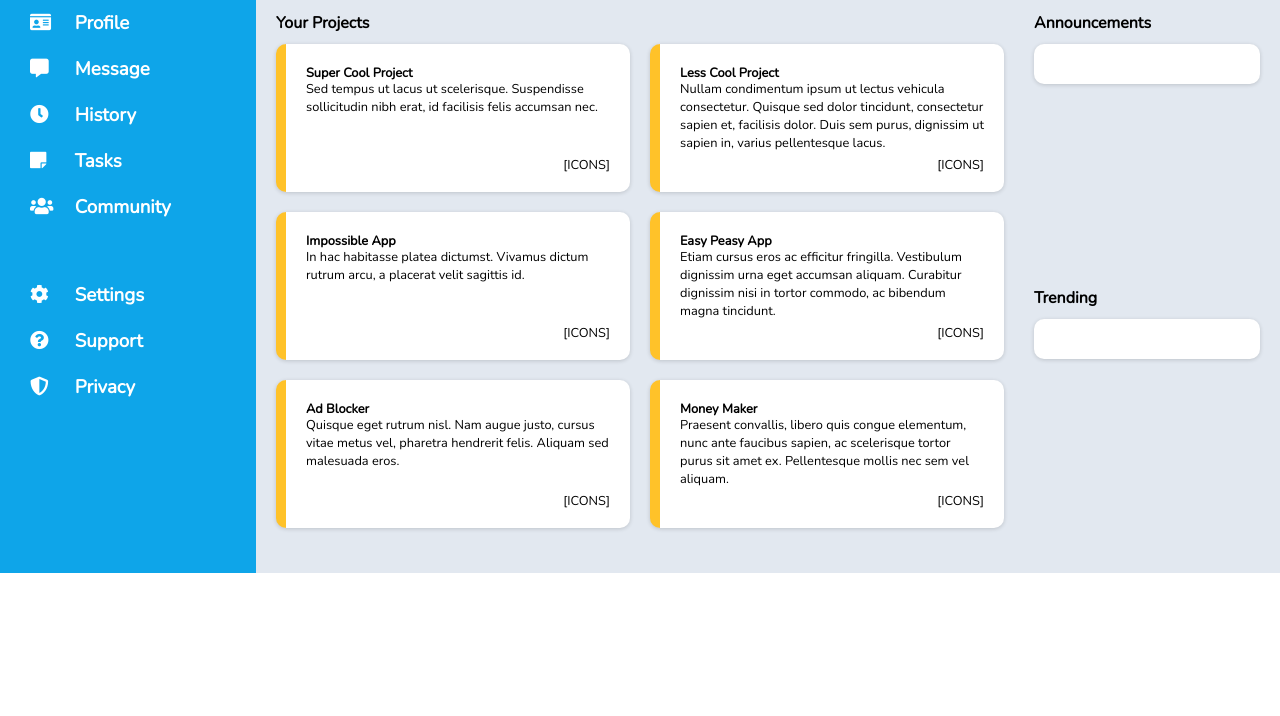
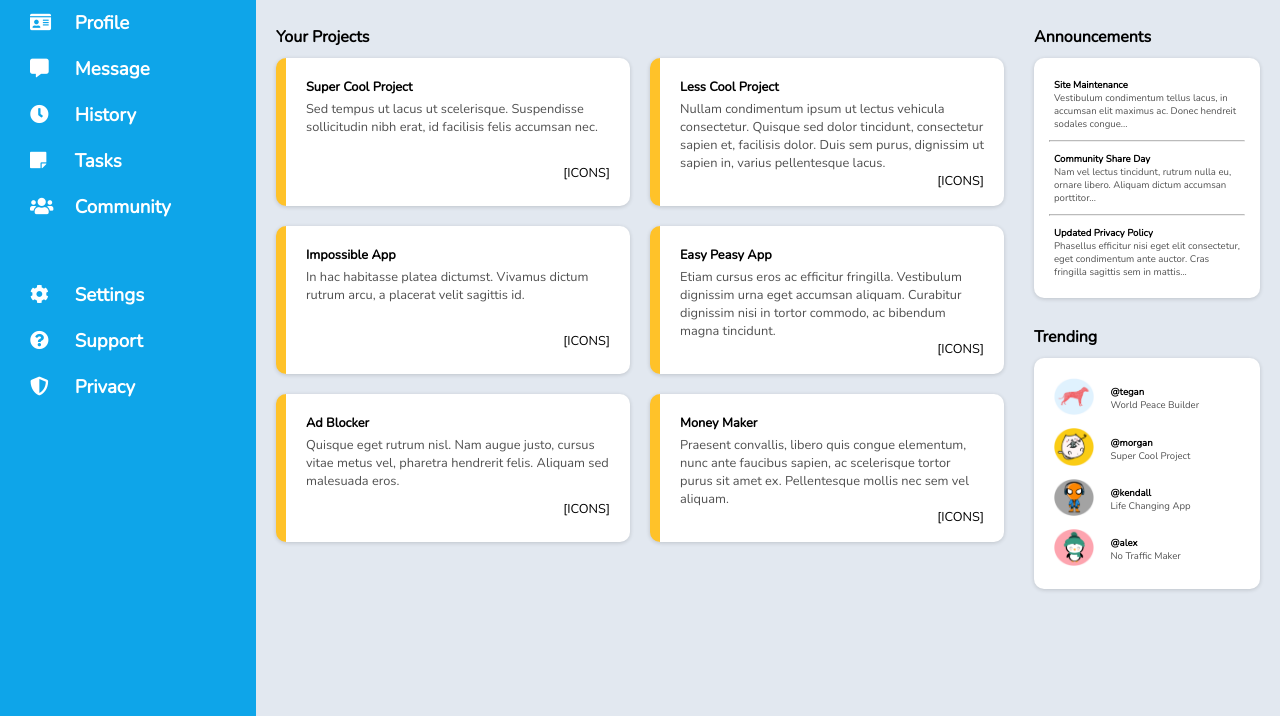
Before and after one commit to hoon-GitHub/odin-admin_dashboard, a plain HTML site: page index.html in a window 1280 px wide. Shown: the part 148-864 px from the top of the page. Before the commit the page ends 800 px from the top, so only its background shows below. Drawn offline with Linux system fonts and the light colour scheme.

Commit message:
Add contents for Announcements and Trending

```diff
--- a/index.html
+++ b/index.html
@@ -74,11 +74,29 @@
     </div>
     <div class="rightTop">
         <h4>Announcements</h4>
-        <div class="announcements"></div>
+        <div class="announcements">
+            <div>Site Maintenance</div>
+            <p>Vestibulum condimentum tellus lacus, in accumsan elit maximus ac. Donec hendreit sodales congue...</p>
+            <hr class="solid">
+            <div>Community Share Day</div>
+            <p>Nam vel lectus tincidunt, rutrum nulla eu, ornare libero. Aliquam dictum accumsan porttitor...</p>
+            <hr class="solid">
+            <div>Updated Privacy Policy</div>
+            <p>Phasellus efficitur nisi eget elit consectetur, eget condimentum ante auctor. Cras fringilla sagittis sem in mattis...</p>
+        </div>
     </div>
     <div class="rightBot">
         <h4>Trending</h4>
-        <div class="trending"></div>
+        <div class="trending">
+            <div><img src="tegan.png" width="40px"></div>
+            <div>@tegan<br><p>World Peace Builder</p></div>
+            <div><img src="morgan.png" width="40px"></div>
+            <div>@morgan<br><p>Super Cool Project</p></div>
+            <div><img src="kendall.png" width="40px"></div>
+            <div>@kendall<br><p>Life Changing App</p></div>
+            <div><img src="alex.png" width="40px"></div>
+            <div>@alex<br><p>No Traffic Maker</p></div>
+        </div>
     </div>
 </body>
 </html>
--- a/styles.css
+++ b/styles.css
@@ -12,7 +12,7 @@ body {
     font-family: nunito;
     display: grid;
     grid-template-columns: 1fr 3fr 1fr;
-    grid-template-rows: 8% 10% 1fr 1fr;
+    grid-template-rows: 8vh 10vh 40vh 50vh;
 }
 
 .sidebar {
@@ -126,6 +126,7 @@ body {
     grid-row: 3 / 5;
     background-color: #e2e8f0;
     padding: 30px 20px;
+    padding-bottom: 50px;
 }
 
 .cards {
@@ -143,11 +144,15 @@ body {
     box-shadow: rgba(0, 0, 0, 0.16) 0px 1px 4px;
     font-size: 80%;
     display: grid;
-    grid-template-rows: 15% auto 15%;
+    grid-template-rows: 20% auto 20%;
 }
 
 .card div {
     text-align: right;
+}
+
+.card p {
+    color: rgb(80, 80, 80);
 }
 
 .rightTop {
@@ -163,6 +168,20 @@ body {
     border-radius: 10px;
     padding: 20px;
     box-shadow: rgba(0, 0, 0, 0.16) 0px 1px 4px;
+    font-size: 60%
+}
+
+.announcements div {
+    font-weight: bold;
+}
+
+.announcements p {
+    color: rgb(80, 80, 80);
+}
+
+hr.solid {
+    border-top: 1px solid #bbb;
+    margin: 10px -5px;
 }
 
 .rightBot {
@@ -178,4 +197,18 @@ body {
     border-radius: 10px;
     padding: 20px;
     box-shadow: rgba(0, 0, 0, 0.16) 0px 1px 4px;
+    display: grid;
+    grid-template-columns: 25% auto;
+    gap: 10px;
+    align-items: center;
+    font-size: 60%;
 }
+
+.trending div {
+    font-weight: bold;
+}
+
+.trending p {
+    font-weight: normal;
+    color:rgb(80, 80, 80)
+}
```
Also changed, not shown: alex.PNG (added), kendall.PNG (added), morgan.PNG (added), tegan.PNG (added).
